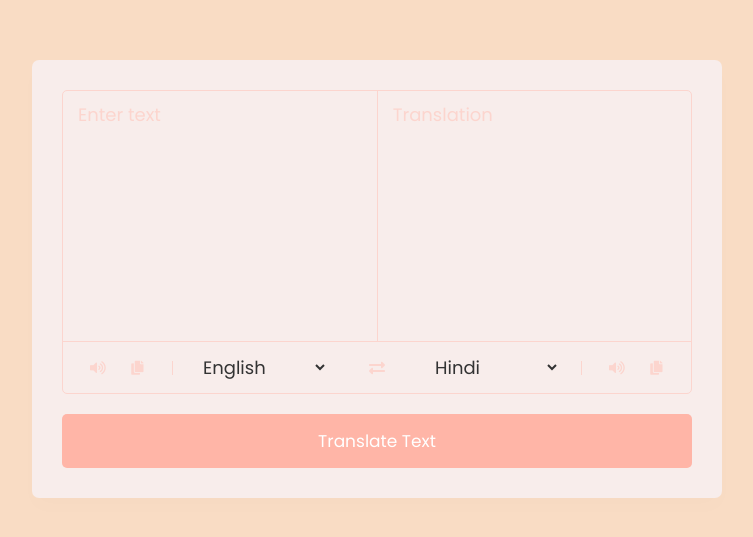
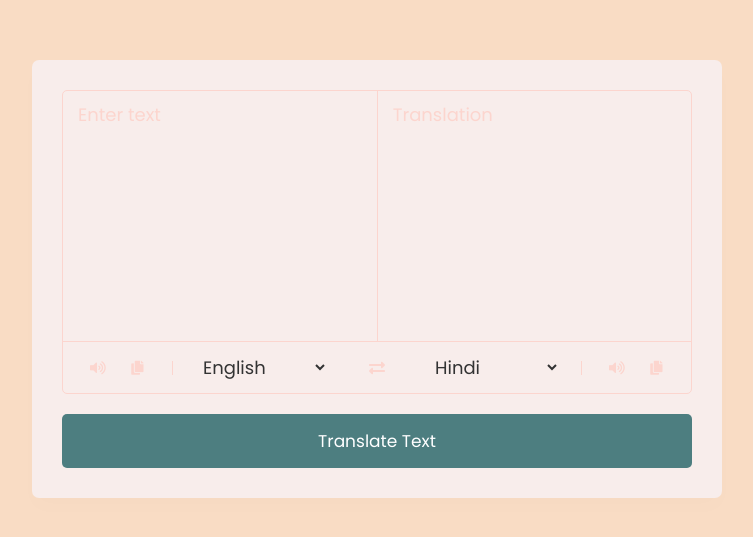
Before and after one commit to thunder-beast/Language-Translator, a plain HTML site: page index.html in a window 1280 px wide. Shown: the part 121-658 px from the top of the page, without its empty margins (263-1016 px from the left). Drawn offline with Linux system fonts and the light colour scheme.

Commit message:
Update style.css

```diff
--- a/style.css
+++ b/style.css
@@ -147,7 +147,7 @@ li,
     margin-top: 20px;
     font-size: 17px;
     border-radius: 5px;
-    background: #ffb5a7;
+    background: #4d7e80;
 }
 
 @media (max-width: 660px) {
```
